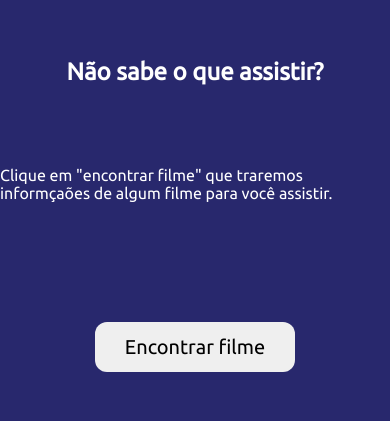
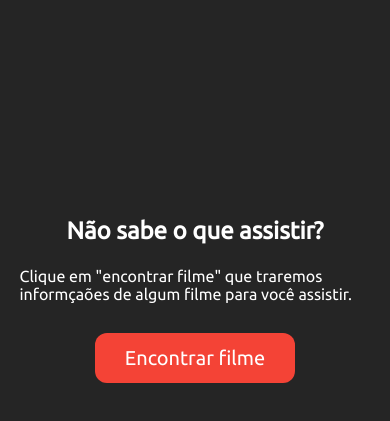
Before and after one commit to juliamxl/TheMovies, a plain HTML site: page public/index.html in a window 390 px wide. Shown: the part 207-628 px from the top of the page. Drawn offline with Linux system fonts and the light colour scheme.

Commit message:
kkkkk
lklkl

```diff
--- a/public/index.html
+++ b/public/index.html
@@ -12,10 +12,15 @@
 <body>
     <div class="container">
         <div class="card-filmes">
-            <h2>Não sabe o que assistir?</h2>
-            <p>Clique em "encontrar filme" que traremos informçaões de algum filme para você assistir.</p>
+            <div class="text">
+                <h2>Não sabe o que assistir?</h2>
+                <p>Clique em "encontrar filme" que traremos informçaões de algum filme para você assistir.</p>
+            </div>
             <div class="info-filme">
-                <!-- <img class="filme-img" src="https://image.tmdb.org/t/p/w500/NR9X3F4aCqvoYRx8h4pG30zVe.jpg" alt="">
+                <!-- <div class="img-nota">
+                    <img class="filme-img" src="https://image.tmdb.org/t/p/w500/NR9X3F4aCqvoYRx8h4pG30zVe.jpg" alt="">
+                    <p>Nota:</p>
+                </div>
                 <div class="text-film">
                     <h3>filme tal</h3>
                     <p>Lorem ipsum, dolor sit amet consectetur adipisicing elit. Et fugiat, nostrum sint minima in
--- a/public/style.css
+++ b/public/style.css
@@ -1,15 +1,11 @@
 @import url('https://fonts.googleapis.com/css2?family=Roboto:ital,wght@1,100&family=Ubuntu&display=swap');
 
 :root {
-    --ice: #EEEEEE;
-    --dark: #0F0F10;
     --bg: #28286d;
-    --gold: #958044;
-    --white: #FFFFFF;
-
+    --back : #252525;
+    --purple: #9c27b0;
+    --red: #f44336;
     /* rocketseat colors */
-    --black: #000000;
-    --purple: #6846b8;
     --green: #03be57;
 }
 
@@ -24,7 +20,7 @@
 }
 
 body {
-    background-color: var(--bg);
+    background-color: var(--back);
     display: flex;
     justify-content: center;
     align-items: center;
@@ -32,18 +28,24 @@ body {
 
 .container {
     width: 100%;
-    height: 100vh;
+    height: 61.5rem;
     display: flex;
     justify-content: center;
     align-items: center;
 }
 
-.container h2 {
+.text h2 {
     margin-bottom: 80px;
+    height: 20px;
+}
+
+.text{
+    display: flex;
+    flex-direction: column;
+    align-items: center;
 }
 
 .card-filmes {
-
     display: flex;
     flex-direction: column;
     justify-content: center;
@@ -58,6 +60,7 @@ body {
 
 .filme-img {
     width: 267px;
+    border-radius: 12px;
 }
 
 .text-film {
@@ -73,7 +76,32 @@ body {
     cursor: pointer;
     width: 200px;
     height: 50px;
-    color: #000000;
+    background-color: var(--red);
     border-radius: 12px;
     font-size: 20px;
 }
+
+@media (max-width: 945px){
+    .container{
+        display: flex;
+        flex-direction: column;
+    }
+    .info-filme {
+        display: flex;
+        flex-direction: column;
+        margin: 0
+    }
+    .text{
+        width: 90%;
+    }
+    .text h2 {
+        margin: 30px 0px
+    }
+    .text p {
+        margin: 0px 0 30px 0px
+    }
+    .text-film{
+        margin: 30px 0px;
+        width: 90%;
+    }
+}
--- a/src/main.js
+++ b/src/main.js
@@ -17,7 +17,10 @@ function apresentaFilme() {
             } else {
                 infoFilme.innerHTML =
                 `
-                <img class="filme-img" src="${IMG_URL + data.poster_path}" alt="">
+                <div class="img-nota">
+                    <img class="filme-img" src="${IMG_URL + data.poster_path}" alt="">
+                    <p>Nota: ${data.vote_average}</p>
+                </div>
                 <div class="text-film">
                     <h3>${data.title}</h3>
                     <p>${overView(data.overview)}</p>
```
Also changed, not shown: assets/pause.svg (added), assets/playAndPause.svg (added).
